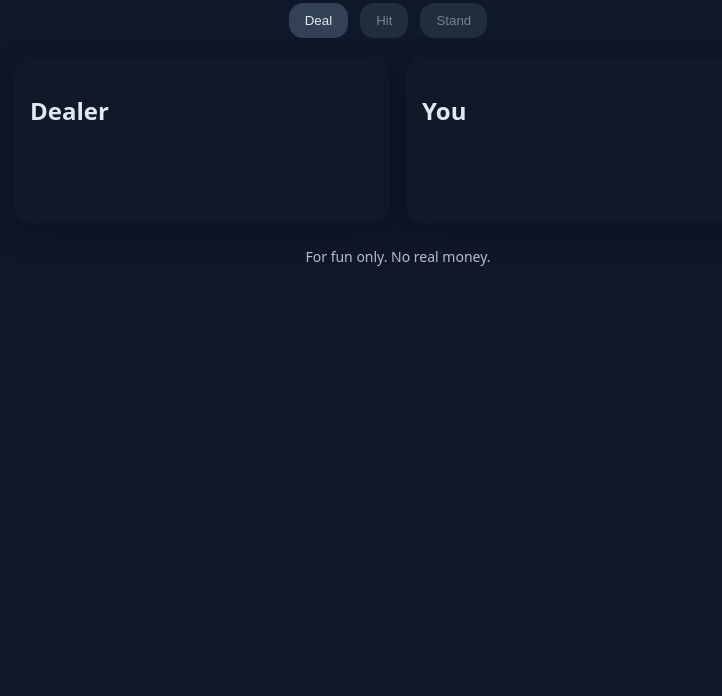
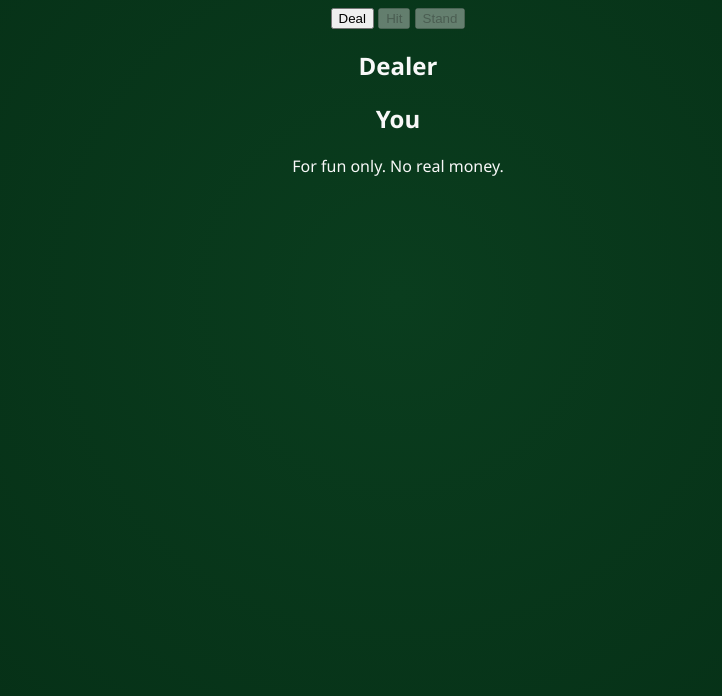
Before and after one commit to lpoklpok/CasinoWang, a plain HTML site: page static/index.html in a window 1280 px wide. Shown: the part 104-800 px from the top of the page, without its empty margins (242-964 px from the left). Drawn offline with Linux system fonts and the light colour scheme.

Commit message:
changed some UI

```diff
--- a/static/style.css
+++ b/static/style.css
@@ -1,14 +1,13 @@
-* { box-sizing: border-box; }
-body { font-family: system-ui, Arial, sans-serif; background: #0f172a; color: #e2e8f0; margin: 0; }
-.container { max-width: 800px; margin: 40px auto; padding: 0 16px; }
-h1 { text-align: center; margin-bottom: 24px; }
-.controls { display: flex; gap: 12px; align-items: center; justify-content: center; margin-bottom: 20px; }
-button { padding: 10px 16px; border: 0; border-radius: 14px; background: #334155; color: #e2e8f0; cursor: pointer; }
-button:disabled { opacity: 0.5; cursor: not-allowed; }
-.status { margin-left: 8px; font-weight: 700; }
-.table { display: grid; grid-template-columns: 1fr 1fr; gap: 16px; }
-.hand { background: #111827; padding: 16px; border-radius: 16px; box-shadow: 0 10px 30px rgba(0,0,0,.25); }
-.cards { display: flex; flex-wrap: wrap; gap: 8px; min-height: 52px; }
-.card { display: inline-block; background: #f8fafc; color: #0f172a; padding: 10px 12px; border-radius: 8px; font-weight: 600; }
-.total { margin-top: 8px; opacity: 0.8; }
-.note { text-align: center; opacity: 0.8; margin-top: 24px; font-size: 14px; }
+body {
+  font-family: 'Segoe UI', Tahoma, sans-serif;
+  background: radial-gradient(circle at center, #0a3d1e, #052d15);
+  color: #f8f8f8;
+  margin: 0;
+  min-height: 100vh;
+}
+.container {
+  max-width: 900px;
+  margin: 0 auto;
+  padding: 24px;
+  text-align: center;
+}
```
